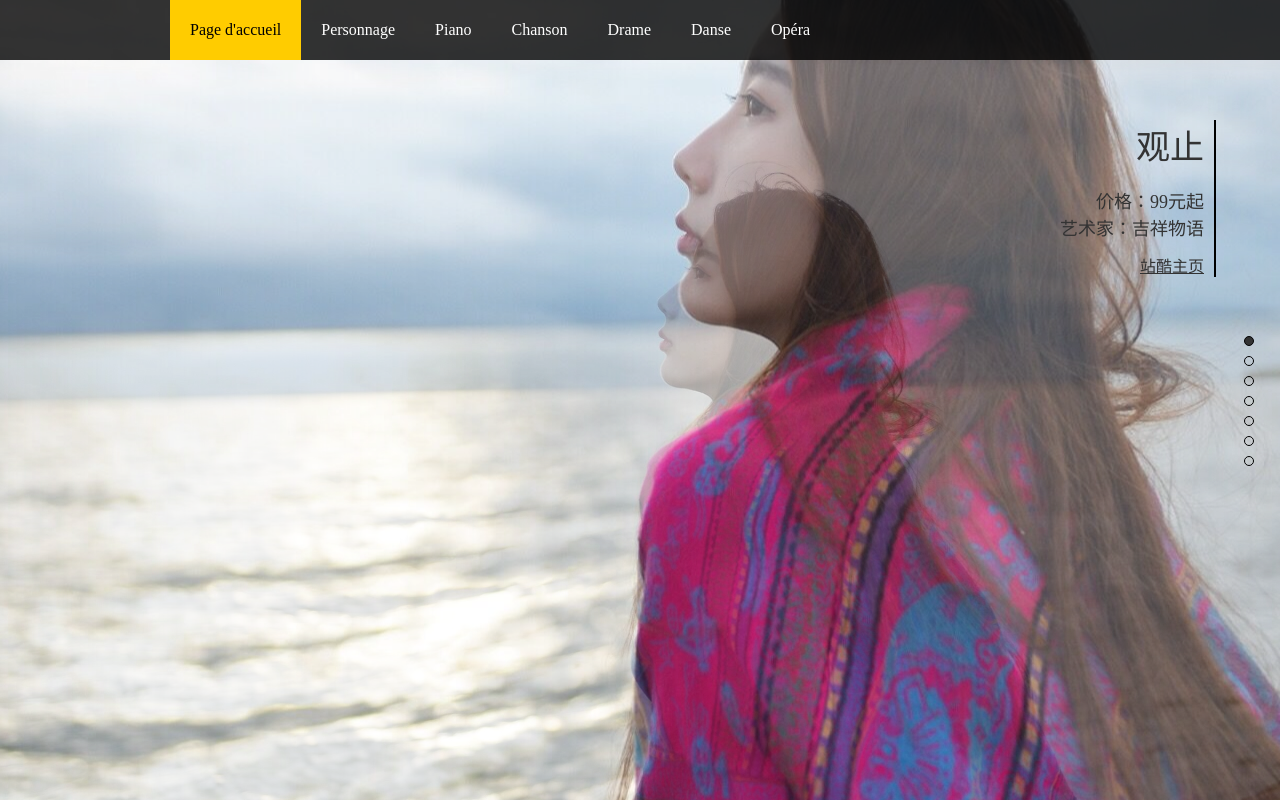
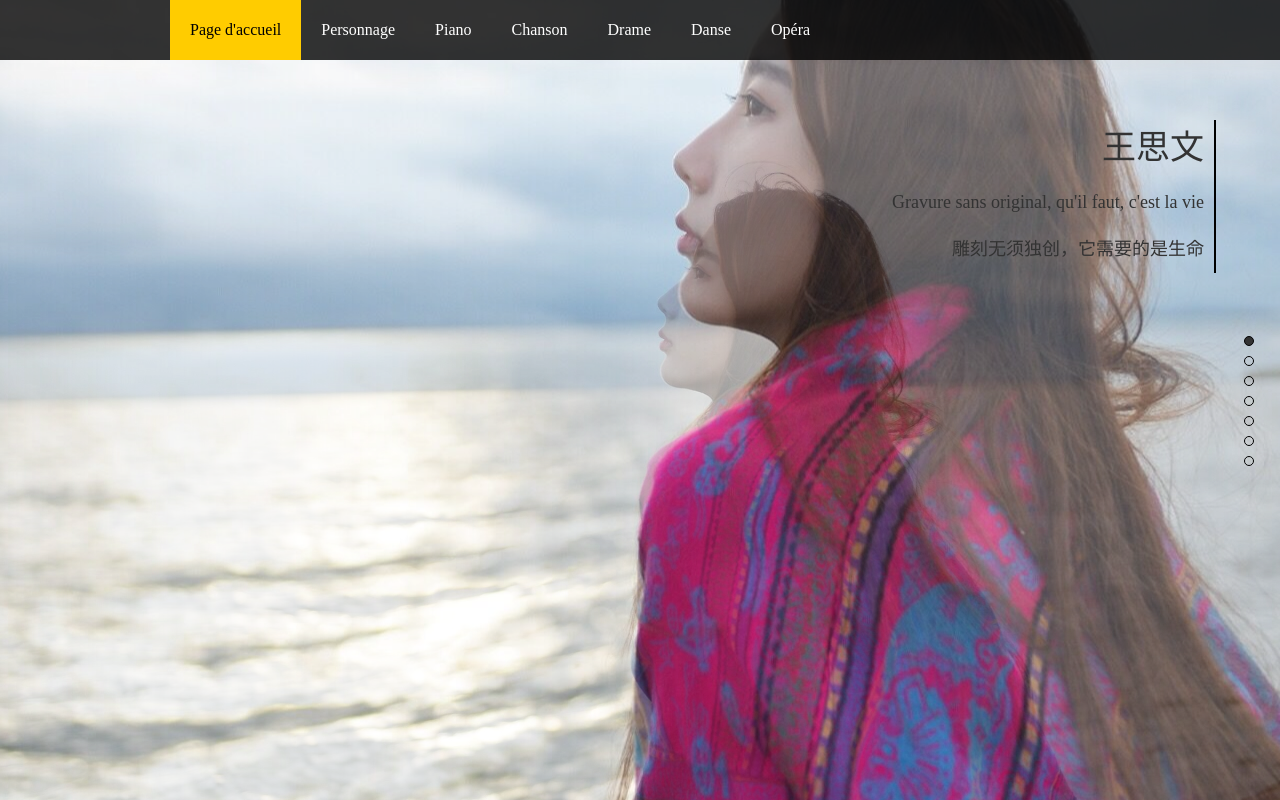
Before and after one commit to chengmeng1117/chengmeng1117.github.io, a plain HTML site: page index.html in a window 1280 px wide. Drawn offline with Linux system fonts and the light colour scheme.

Commit message:
文本整理

```diff
--- a/index.html
+++ b/index.html
@@ -44,9 +44,9 @@
 
         <div class="section s1 active">
             <div class="right">
-                <h1>观止</h1>
-                <p>价格：99元起<br>艺术家：吉祥物语</p>
-                <a>站酷主页</a>
+                <h1>王思文</h1>
+                <p>Gravure sans original, qu'il faut, c'est la vie</p>
+                <p>雕刻无须独创，它需要的是生命</p>
             </div>
             <img src="img/s1.jpg">
         </div>
```
